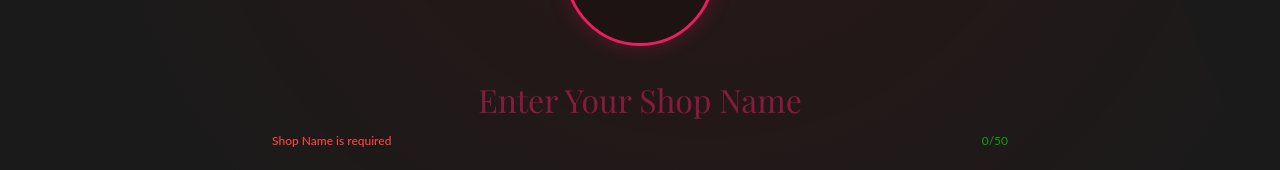
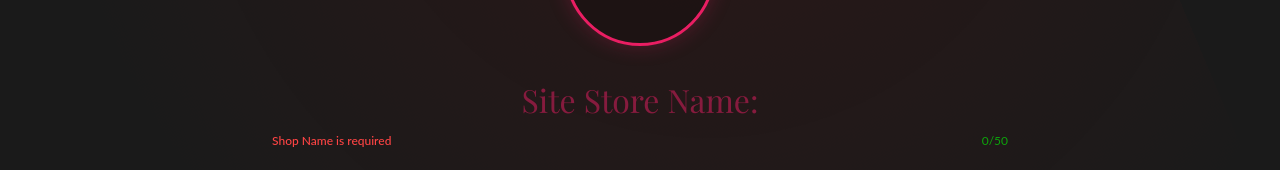
Before and after one commit to KodeKal/KalKode, a React (Create React App) app: page /shop/create/template in a window 1280 px wide. Shown: the part 360-530 px from the top of the page. Built offline with nearby package versions, Linux system fonts and the light colour scheme; no server answers.

Commit message:
Update LiveShopCreation.js

```diff
--- a/src/pages/shop/LiveShopCreation.js
+++ b/src/pages/shop/LiveShopCreation.js
@@ -964,7 +964,7 @@ const LiveShopCreation = () => {
           <ValidatedEditableText
             value={shopData.name}
             onChange={(value) => handleShopDataChange('name', value)}
-            placeholder="Enter Your Shop Name"
+            placeholder="Site Store Name:"
             validationRules={VALIDATION_RULES.shop.name}
             theme={selectedTheme}
             style={{
```
